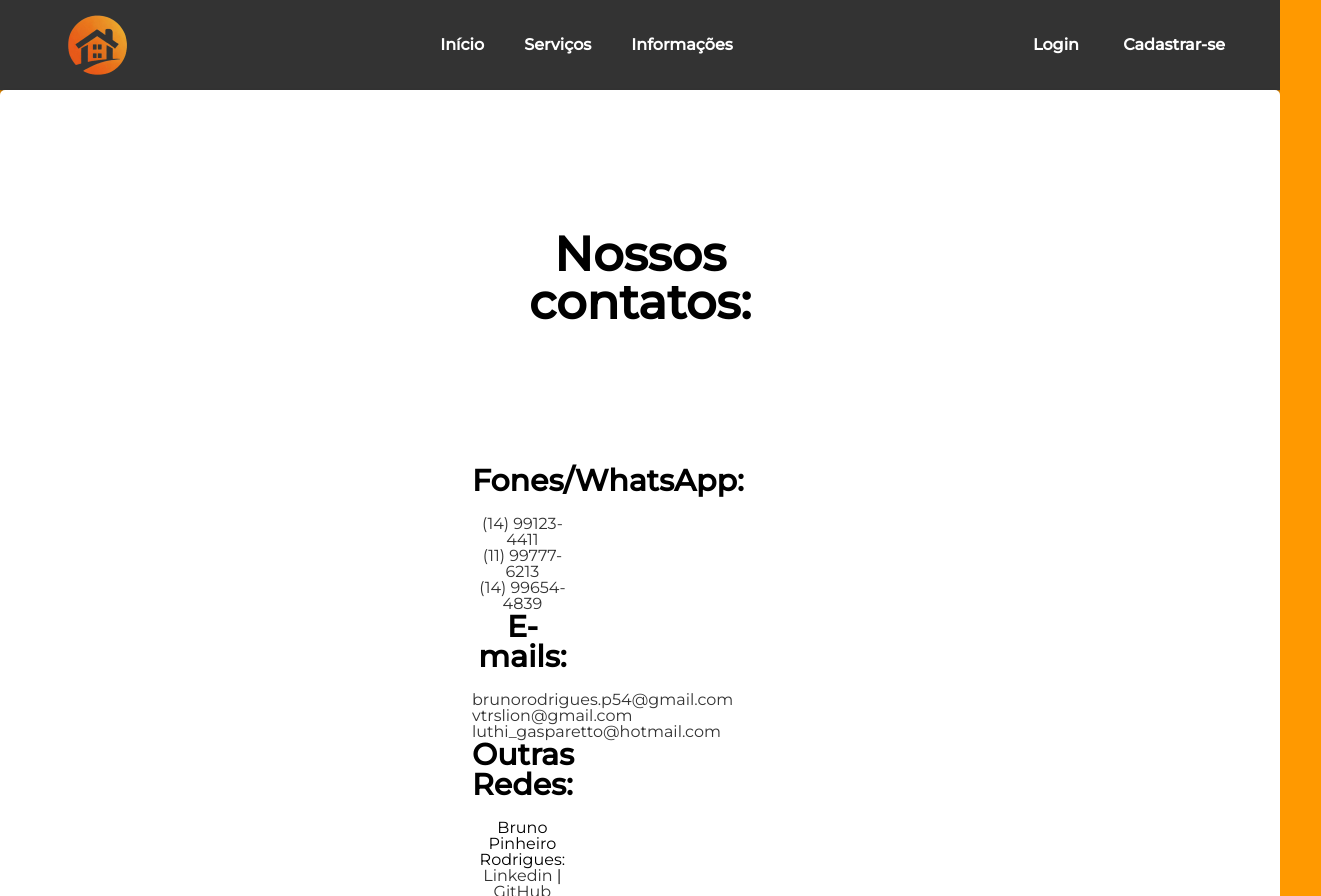
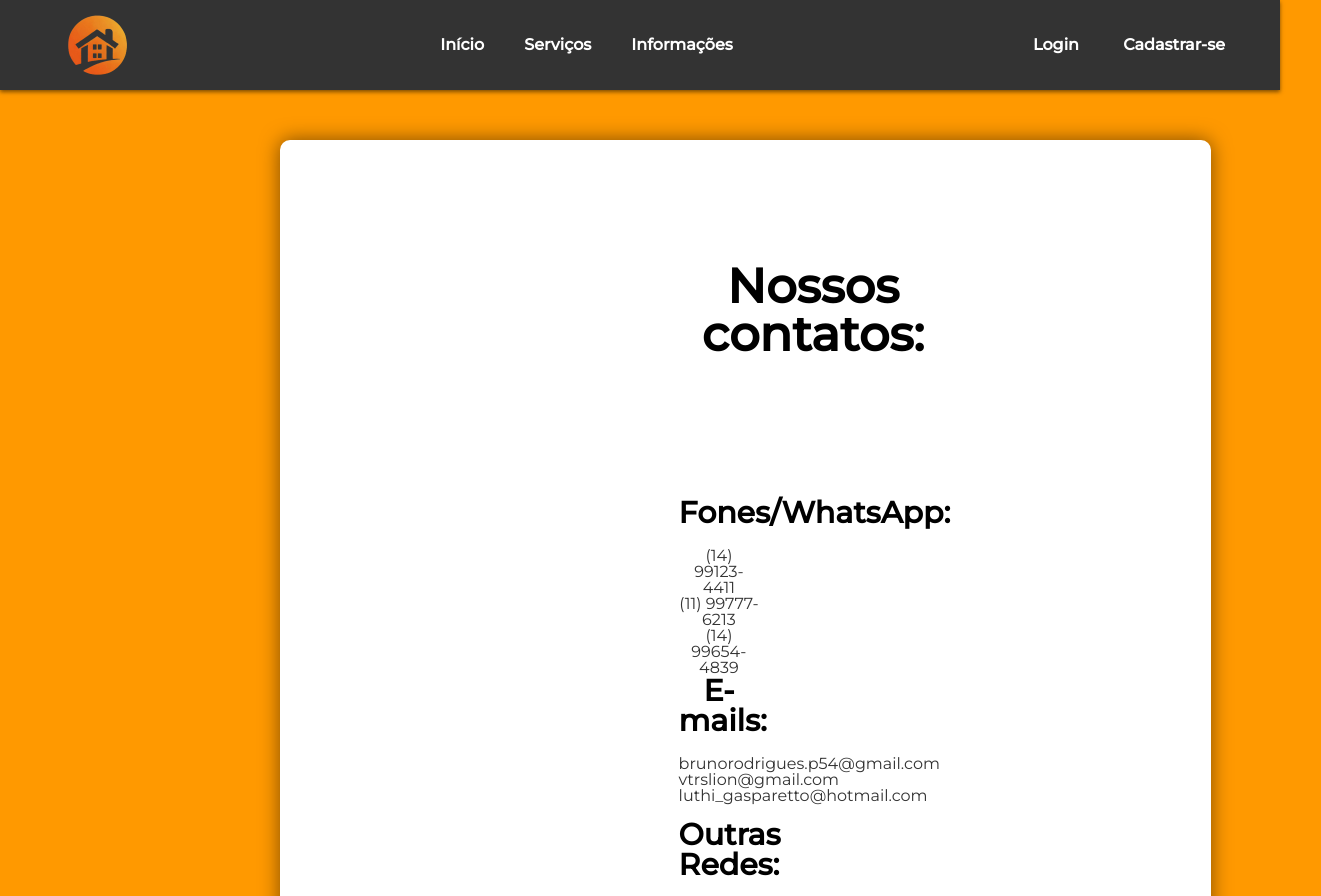
Before and after one commit to TCC2023/profinderfrontend, a React (Create React App) app: page /contato in a window 1280 px wide. Shown: the top 896 px of the page, 1321 px wide, since content can reach past the window. Built offline with nearby package versions, Linux system fonts and the light colour scheme.

Commit message:
4/11
feito apenas estilizacao

```diff
--- a/src/components/pages/cadUsuario/cadUsuario.css
+++ b/src/components/pages/cadUsuario/cadUsuario.css
@@ -57,7 +57,7 @@
   }
   .titulo-cad {
     margin: 27px;
-    font-size: 20px;
+    font-size: 30px;
     text-align: center;
     font-weight: bold;
 }
--- a/src/components/pages/contato/contato.css
+++ b/src/components/pages/contato/contato.css
@@ -1,9 +1,13 @@
 .contatos {
-    display: flex;
+
+    width: 70%;
+    margin: 0 auto;
+    padding: 2px 10px 5px 25px;
     background-color: #fff;
-    border-radius: 5px;
-    padding: 20px;
-    box-shadow: 0px 2px 4px rgba(0, 0, 0, 0.1);
+    border-radius: 10px;
+    box-shadow: 0px 0px 20px rgba(0, 0, 0, 0.5);
+    margin: 50px 0px 50px 280px;
+
 }
 .contatos h1 {
     font-size: 48px;
@@ -18,16 +22,18 @@
     color: black;
 }
 .contall {
-    width: 80%;
+
+    width:100%;
     display:flex;
     justify-content: center;
     align-items: center;
     flex-direction: column;
-    width: 100%;
+
 }
 .contatoinfo {
-    flex-direction: 'row';
-    justify-content: 'space-between';
+    display:flex;
+    flex-direction: column;
+    justify-content: space-between;
 }
 .tipocontato {
     padding: 0px 270px 0px 0px;
--- a/src/components/pages/contato/contato.jsx
+++ b/src/components/pages/contato/contato.jsx
@@ -31,6 +31,7 @@ function Contato(){
                                 <li><Link to="mailto:luthi_gasparetto@hotmail.com">luthi_gasparetto@hotmail.com</Link></li>
                             </ul>
                         </div>
+                        <br></br>
                         <div className="tipocontato">
                             <ul>
                                 <h2>Outras Redes:</h2>
--- a/src/components/pages/home/home.css
+++ b/src/components/pages/home/home.css
@@ -115,3 +115,9 @@ section div {
 .btn:hover {
     background-color: #ff9900;
 }
+
+.home-contratar {
+    width: 50%;
+    line-height: 23px;
+    padding: 10px 0px 10px 0px;
+}
--- a/src/components/pages/home/home.jsx
+++ b/src/components/pages/home/home.jsx
@@ -25,7 +25,13 @@ function Home() {
                 <h2>Contrate um serviço sem sair da sua casa!</h2>
                 <div className="home-contratar">
                     <img className="imgcontent" src={logo} />
-                    <p>Somos uma plataforma simples que conecta clientes a prestadores de serviço qualificados. Na homepage, você encontrará uma pesquisa fácil para encontrar profissionais. Explore perfis e solicite orçamentos diretamente. Nosso foco é na eficiência e simplicidade, proporcionando uma experiência direta e sem complicações.</p>
+                    <p>Somos uma plataforma simples que conecta clientes a prestadores de serviço qualificados.
+                    <br></br>
+                    Na homepage, você encontrará uma pesquisa fácil para encontrar profissionais.
+                    <br></br>
+                    Explore perfis e solicite orçamentos diretamente.
+                    <br></br>
+                    Nosso foco é na eficiência e simplicidade, proporcionando uma experiência direta e sem complicações.</p>
                     <div className="btnservico">
                     <Link to="/servicos" className="btn btn-primary">Buscar serviços.</Link>
                     </div>
--- a/src/components/pages/login/login.css
+++ b/src/components/pages/login/login.css
@@ -1,6 +1,6 @@
 .div-login {
     width: 100%;
-    margin-top: 80px;
+    margin: 80px 0px 175px 0px;
     display: flex;
     align-items: center;
     justify-content: center;
@@ -55,8 +55,8 @@ a{
     color:#333;
 }
 .titulo-login {
-    margin: 77px;
-    font-size: 55px;
+    margin: 30px;
+    font-size: 30px;
     text-align: center;
     font-weight: bold;
 }
```
Also changed, not shown: src/components/pages/login/login.jsx (+12 -1 lines).
